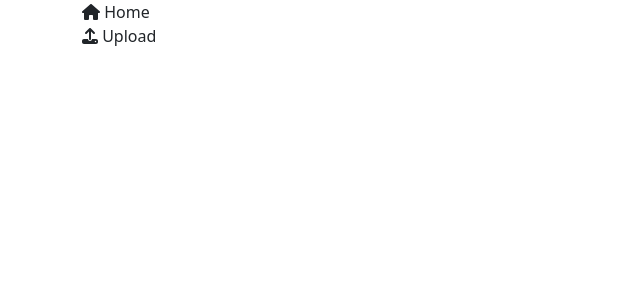
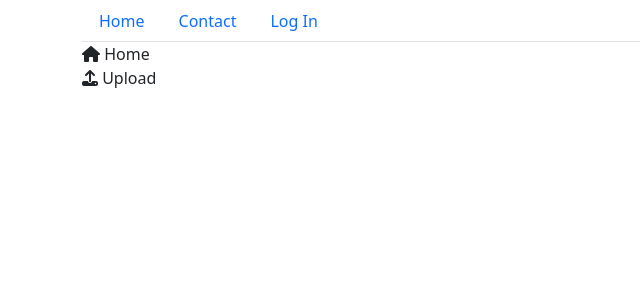
Before and after one commit to MikiPIMP/WebShopNestJS-repo, a React (Create React App) app in the folder frontend/: page / in a window 1280 px wide. Shown: the top 300 px of the page, without its empty margins (0-640 px from the left). Built offline with nearby package versions, Linux system fonts and the light colour scheme.

Commit message:
F-End: Dodao: MainMenu komponentu - NavBar

```diff
--- /dev/null
+++ b/frontend/src/components/MainMenu/MainMenu.tsx
@@ -0,0 +1,16 @@
+import React from "react";
+import { Container, Nav } from "react-bootstrap";
+
+export class MainMenu extends React.Component {
+    render() {
+        return(
+            <Container>
+                <Nav variant="tabs">
+                    <Nav.Link href="/">Home</Nav.Link>
+                    <Nav.Link href="/contact">Contact</Nav.Link>
+                    <Nav.Link href="/login">Log In</Nav.Link>
+                </Nav>
+            </Container>
+        );
+    }
+}
--- a/frontend/src/index.tsx
+++ b/frontend/src/index.tsx
@@ -8,6 +8,7 @@
 import 'popper.js/dist/popper.js';
 import 'bootstrap/dist/js/bootstrap.min.js';
 import '@fortawesome/fontawesome-free/css/fontawesome.min.css';
+import { MainMenu } from './components/MainMenu/MainMenu';
 
 
 const root = ReactDOM.createRoot(
@@ -16,6 +17,7 @@
 
 root.render(
   <React.StrictMode>
+    <MainMenu></MainMenu>
     <App />
   </React.StrictMode>
 );
```
